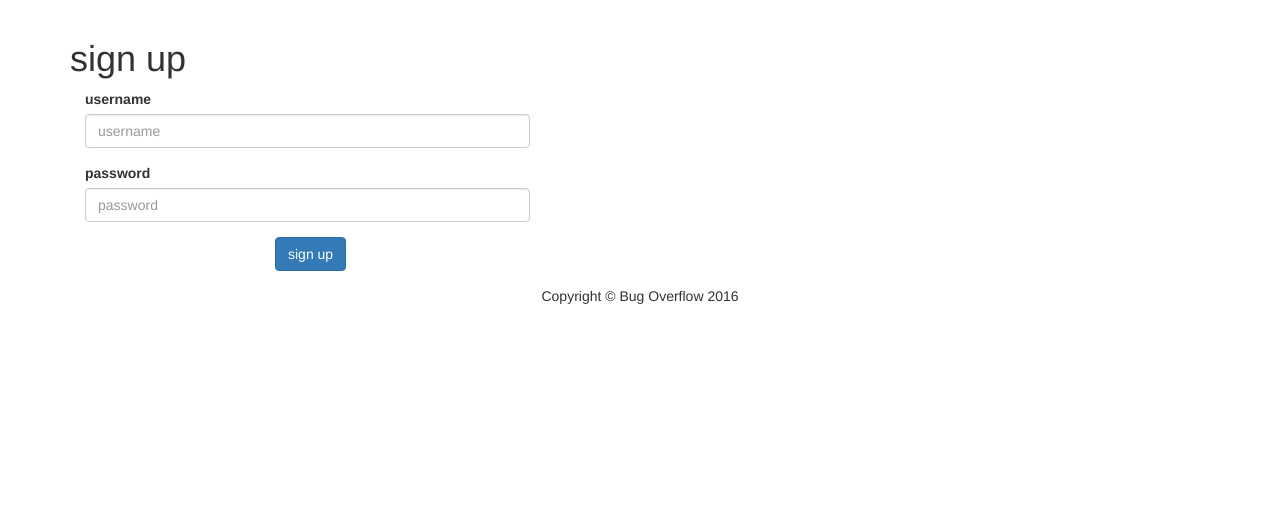
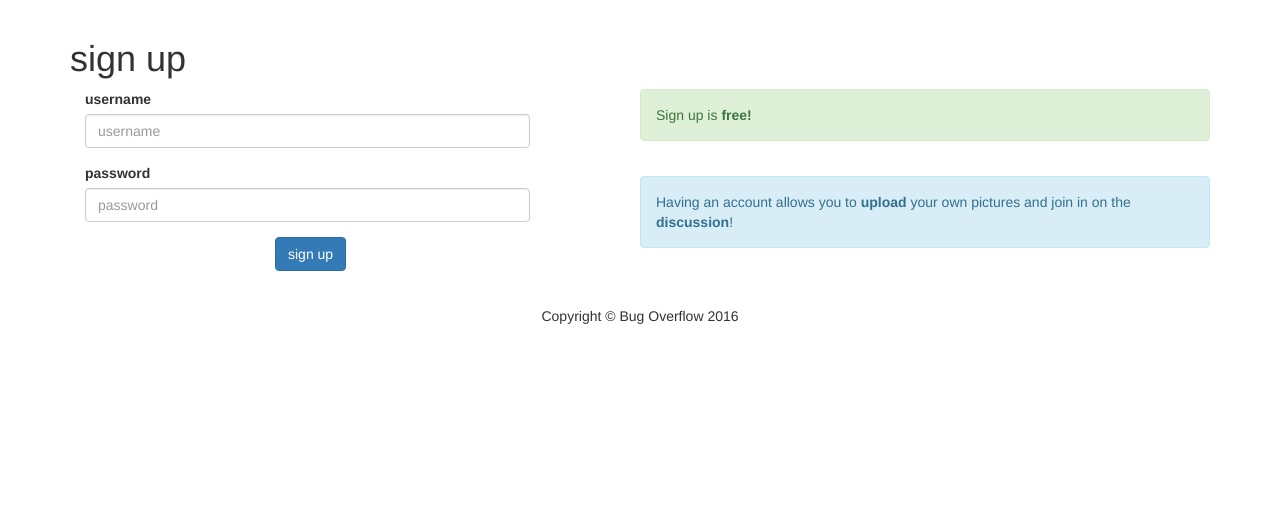
Before and after one commit to ITMT-430/team-1-bugoverflow, a Flask app: page /signup in a window 1280 px wide. Shown: the part 293-800 px from the top of the page. Run offline with Flask 2, Linux system fonts and the light colour scheme; parts of the project's set-up code (start-up, migrations or seed data) failed here and were passed over; some libraries are stand-ins or nearby versions.

Commit message:
random crap on signup page

```diff
--- a/flask/templates/signup.html
+++ b/flask/templates/signup.html
@@ -42,10 +42,23 @@
                         </div>
                     </div>
                 </form>
+
             </div>
-            <div class="col-md-6"></div>
+
+            <div class="col-md-6">
+                <div class="form-group row">
+                    <div class="alert alert-success">
+                        Sign up is <strong>free!</strong>
+                    </div>
+                </div>
+                <div class="form-group row">
+                    <div class="alert alert-info">
+                        Having an account allows you to <strong>upload</strong> your own pictures and join in on the <strong>discussion</strong>!
+                    </div>
+                </div>
+            </div>
         </div>
-
+    </div>
 
         <br>
 
```
